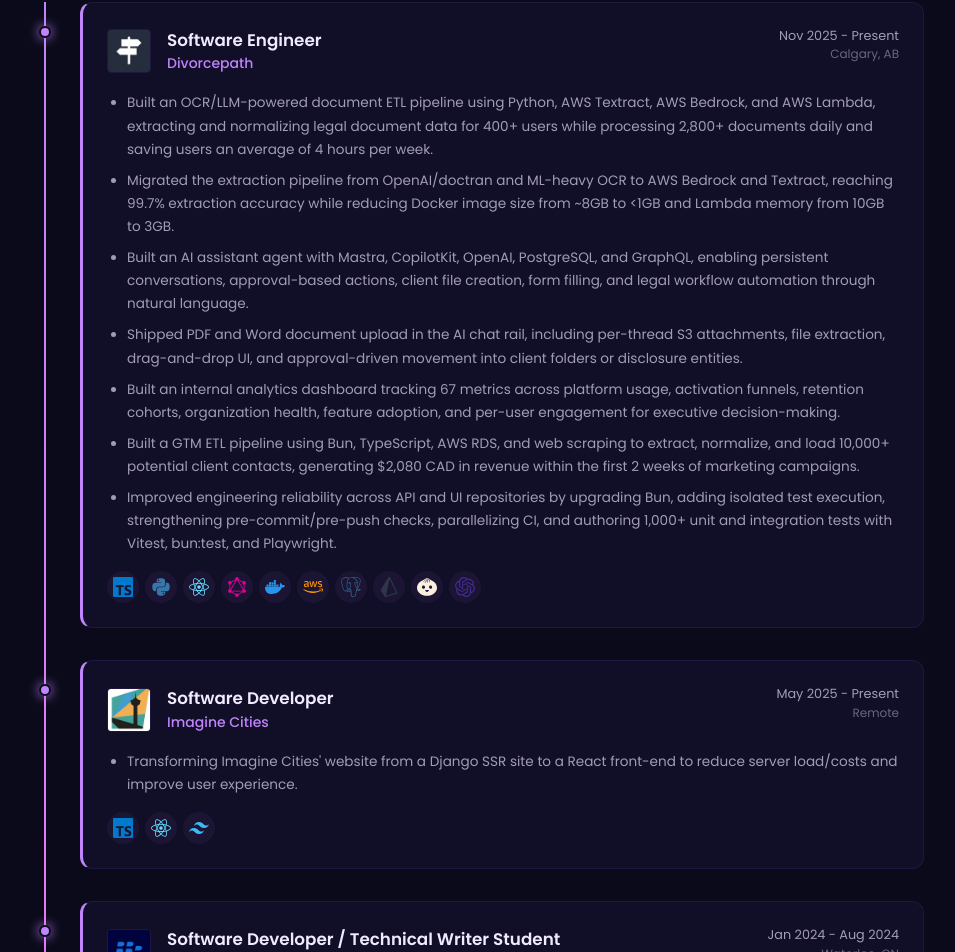
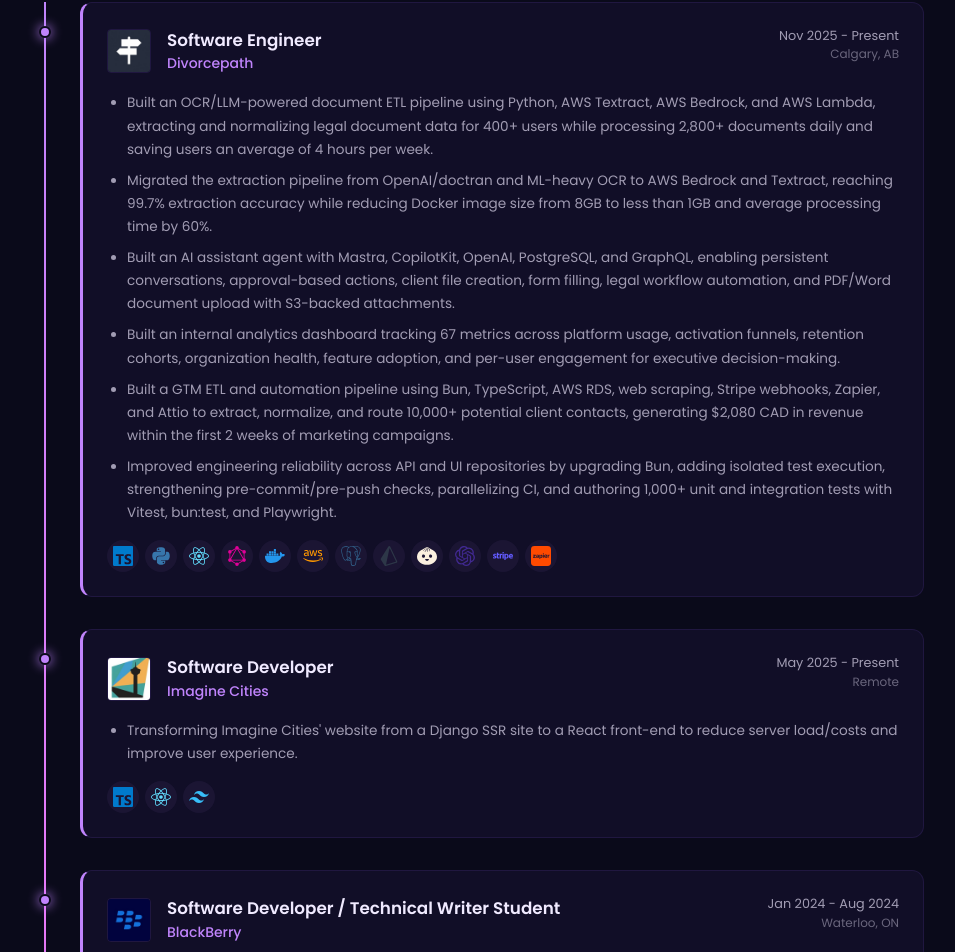
Before and after one commit to SCWinter259/Portfolio, a React (Vite) app: page / in a window 1280 px wide. Shown: the part 1663-2615 px from the top of the page, without its empty margins (166-1121 px from the left). Built offline with nearby package versions, Linux system fonts and the light colour scheme.

Commit message:
updated DP exp

```diff
--- a/src/constants/colors.ts
+++ b/src/constants/colors.ts
@@ -45,6 +45,8 @@
     bun: "#FBF0DF",
     openai: "#412991",
     aws: "#FF9900",
+    stripe: "#635BFF",
+    zapier: "#FF4A00",
 };
 
 export const themeColors = {
--- a/src/data/ExperienceData.tsx
+++ b/src/data/ExperienceData.tsx
@@ -7,6 +7,7 @@
   FaCss3,
   FaAws,
   FaDocker,
+  FaStripe,
 } from "react-icons/fa";
 import {
   SiTypescript,
@@ -28,6 +29,7 @@
   SiPrisma,
   SiBun,
   SiOpenai,
+  SiZapier,
 } from "react-icons/si";
 import type { Experience } from "../types/Experience";
 import { iconColors } from "../constants/colors";
@@ -45,11 +47,10 @@
     location: "Calgary, AB",
     achievements: [
       "Built an OCR/LLM-powered document ETL pipeline using Python, AWS Textract, AWS Bedrock, and AWS Lambda, extracting and normalizing legal document data for 400+ users while processing 2,800+ documents daily and saving users an average of 4 hours per week.",
-      "Migrated the extraction pipeline from OpenAI/doctran and ML-heavy OCR to AWS Bedrock and Textract, reaching 99.7% extraction accuracy while reducing Docker image size from ~8GB to <1GB and Lambda memory from 10GB to 3GB.",
-      "Built an AI assistant agent with Mastra, CopilotKit, OpenAI, PostgreSQL, and GraphQL, enabling persistent conversations, approval-based actions, client file creation, form filling, and legal workflow automation through natural language.",
-      "Shipped PDF and Word document upload in the AI chat rail, including per-thread S3 attachments, file extraction, drag-and-drop UI, and approval-driven movement into client folders or disclosure entities.",
+      "Migrated the extraction pipeline from OpenAI/doctran and ML-heavy OCR to AWS Bedrock and Textract, reaching 99.7% extraction accuracy while reducing Docker image size from 8GB to less than 1GB and average processing time by 60%.",
+      "Built an AI assistant agent with Mastra, CopilotKit, OpenAI, PostgreSQL, and GraphQL, enabling persistent conversations, approval-based actions, client file creation, form filling, legal workflow automation, and PDF/Word document upload with S3-backed attachments.",
       "Built an internal analytics dashboard tracking 67 metrics across platform usage, activation funnels, retention cohorts, organization health, feature adoption, and per-user engagement for executive decision-making.",
-      "Built a GTM ETL pipeline using Bun, TypeScript, AWS RDS, and web scraping to extract, normalize, and load 10,000+ potential client contacts, generating $2,080 CAD in revenue within the first 2 weeks of marketing campaigns.",
+      "Built a GTM ETL and automation pipeline using Bun, TypeScript, AWS RDS, web scraping, Stripe webhooks, Zapier, and Attio to extract, normalize, and route 10,000+ potential client contacts, generating $2,080 CAD in revenue within the first 2 weeks of marketing campaigns.",
       "Improved engineering reliability across API and UI repositories by upgrading Bun, adding isolated test execution, strengthening pre-commit/pre-push checks, parallelizing CI, and authoring 1,000+ unit and integration tests with Vitest, bun:test, and Playwright.",
     ],
     tech: [
@@ -63,6 +64,8 @@
       <SiPrisma size={20} color={iconColors.prisma} />,
       <SiBun size={20} color={iconColors.bun} />,
       <SiOpenai size={20} color={iconColors.openai} />,
+      <FaStripe size={20} color={iconColors.stripe} />,
+      <SiZapier size={20} color={iconColors.zapier} />,
     ],
   },
   {
```
Also changed, not shown: 2 other files (tests, documents, lock files or other folders).
